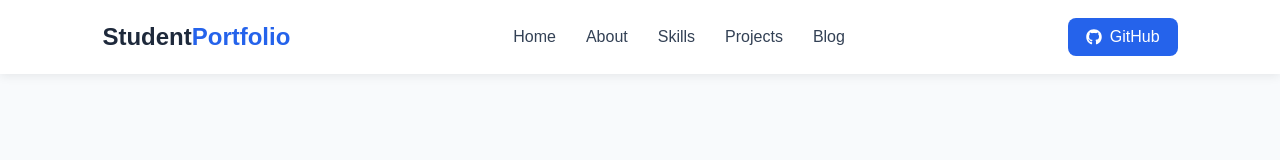
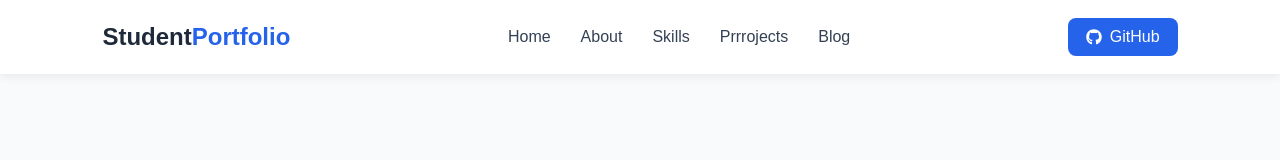
Before and after one commit to sameertiruwa1010/student-portfolio, a React (Vite) app: page / in a window 1280 px wide. Shown: the top 160 px of the page. Built offline with nearby package versions, Linux system fonts and the light colour scheme.

Commit message:
update navawr

```diff
--- a/src/components/Navbar.jsx
+++ b/src/components/Navbar.jsx
@@ -12,7 +12,7 @@
         <li><a href="#home">Home</a></li>
         <li><a href="#about">About</a></li>
         <li><a href="#skills">Skills</a></li>
-        <li><a href="#projects">Projects</a></li>
+        <li><a href="#projects">Prrrojects</a></li>
         <li><a href="#contact">Blog</a></li>
 
       </ul>
```
